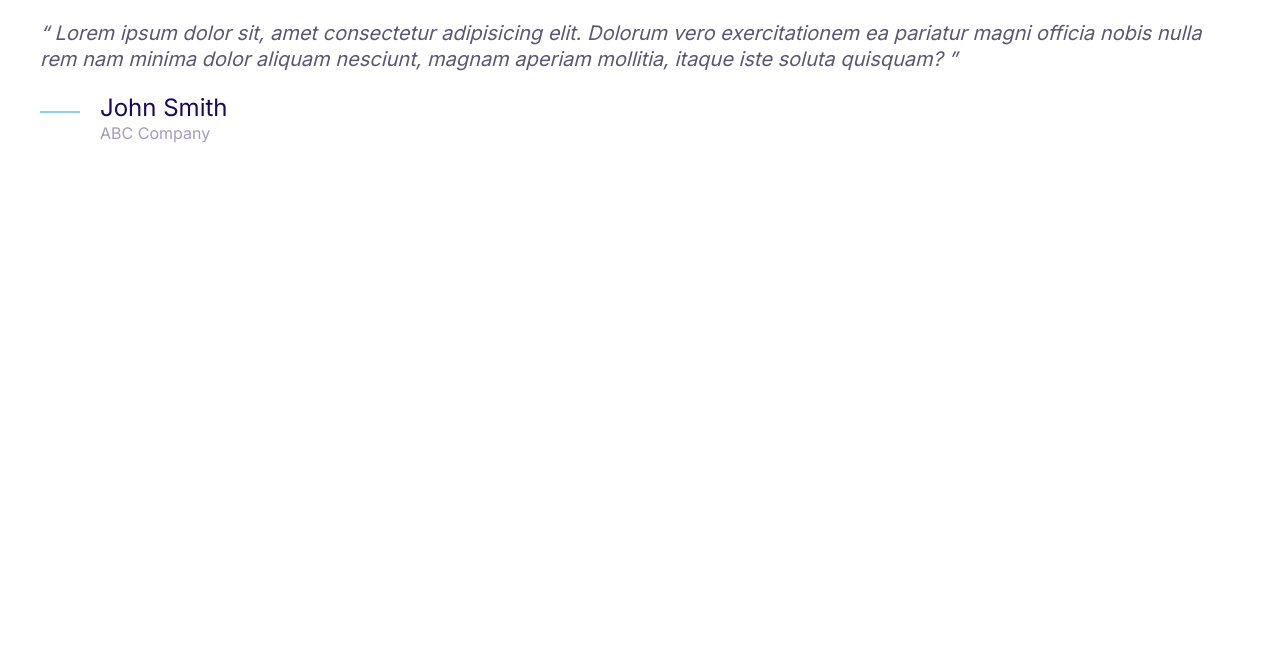
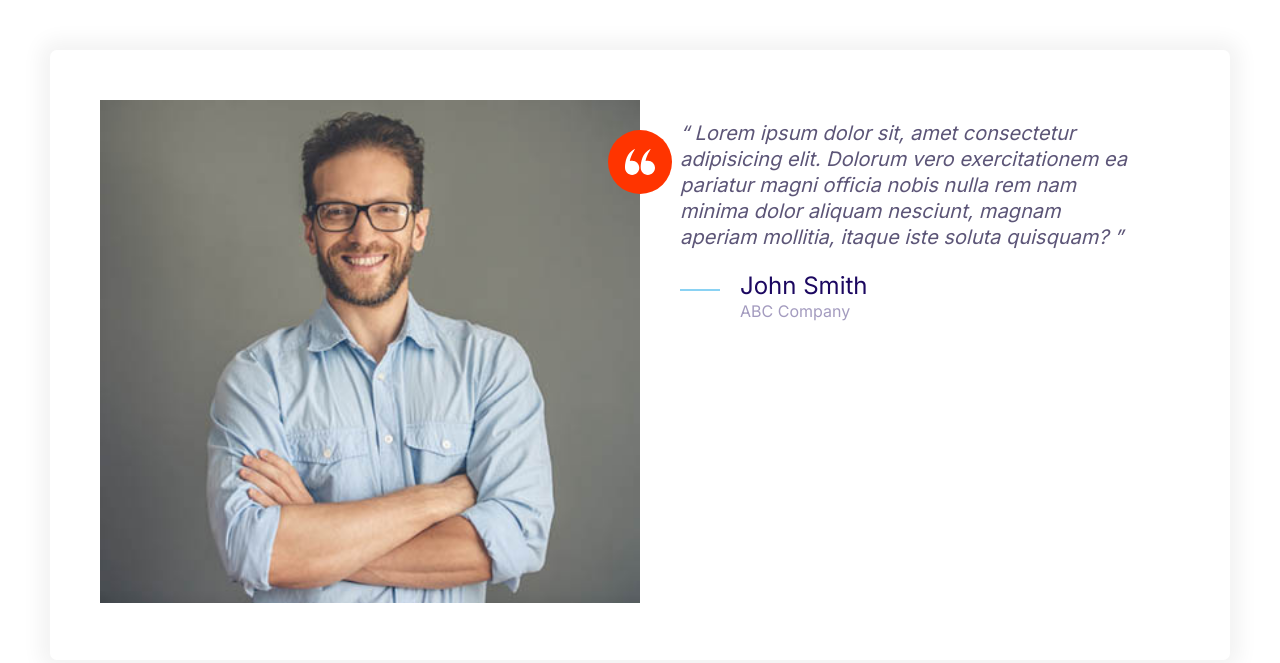
Before and after one commit to Louison-Boi/HTML-CSS3, a plain HTML site: page index.html in a window 1280 px wide. Drawn offline with Linux system fonts and the light colour scheme.

Commit message:
build grid and testimonial component

```diff
--- a/css/styles.css
+++ b/css/styles.css
@@ -156,8 +156,16 @@ margin-right: 2rem;
   width: 40px;
   height: 40px;
 }
+.icon--small{
+  width: 30px;
+  height: 30px;
+}
 .icon--primary{
   fill:var(--color-primary)
+}
+
+.icon--white{
+  fill: #fff;
 }
 
 .icon-container{
@@ -168,6 +176,10 @@ margin-right: 2rem;
   display: inline-flex;
   justify-content: center;
   align-items: center;
+}
+
+.icon-container--accent{
+  background: var(--color-accent)
 }
 
 /* Buttons */
@@ -412,3 +424,49 @@ display: block;
     font-size: 1.6rem;
   }
 }
+
+/* Grid */
+.grid{
+  display: grid;
+}
+
+@media screen and (min-width: 768px){
+  .grid--1x2{
+    grid-template-columns: repeat(2, 1fr);
+  }
+}
+
+@media screen and (min-width: 1024px){
+  .grid--1x3{
+    grid-template-columns: repeat(3, 1fr);
+  }
+}
+
+/* Testimonial */
+
+.testimonial{
+  padding: 3rem;
+}
+
+.testimonial__image{
+  position:relative;
+}
+.testimonial__image > img{
+  width: 100%;
+}
+
+.testimonial__image > .icon-container{
+  position: absolute;
+  top: 3rem;
+  right: -32px;
+}
+
+@media screen and (min-width:768px){
+  .testimonial .quote,
+  .testimonial .quote__author{
+    font-size: 2.4rem;
+  }
+  .testimonial .quote{
+    margin-left: 6rem;
+  }
+}
--- a/index.html
+++ b/index.html
@@ -13,13 +13,23 @@
       rel="stylesheet"
     />
   </head>
-  <body>
+  <body style="padding: 5rem">
+    <div class="card testimonail" style="padding: 5rem">
+      <div class="grid grid--1x2">
+        <div class="testimonial__image">
+          <img src="images/testimonial.jpg" alt="A happy, smilling customer" />
+          <span class="icon-container icon-container--accent">
+            <svg class="icon icon--white icon--small">
+              <use xlink:href="images/sprite.svg#quotes"></use>
+            </svg>
+          </span>
+        </div>
         <blockquote class="quote">
           <p class="quote__text">
-        Lorem ipsum dolor sit, amet consectetur adipisicing elit. Dolorum vero
-        exercitationem ea pariatur magni officia nobis nulla rem nam minima
-        dolor aliquam nesciunt, magnam aperiam mollitia, itaque iste soluta
-        quisquam?
+            Lorem ipsum dolor sit, amet consectetur adipisicing elit. Dolorum
+            vero exercitationem ea pariatur magni officia nobis nulla rem nam
+            minima dolor aliquam nesciunt, magnam aperiam mollitia, itaque iste
+            soluta quisquam?
           </p>
           <footer>
             <div class="media">
@@ -35,5 +45,7 @@
             </div>
           </footer>
         </blockquote>
+      </div>
+    </div>
   </body>
 </html>
```
Also changed, not shown: components/grid.html (added, +5 -0 lines), components/testimonial.html (added, +33 -0 lines), images/testimonial.jpg (added). Lines whose indentation alone changed are shown as unchanged.
